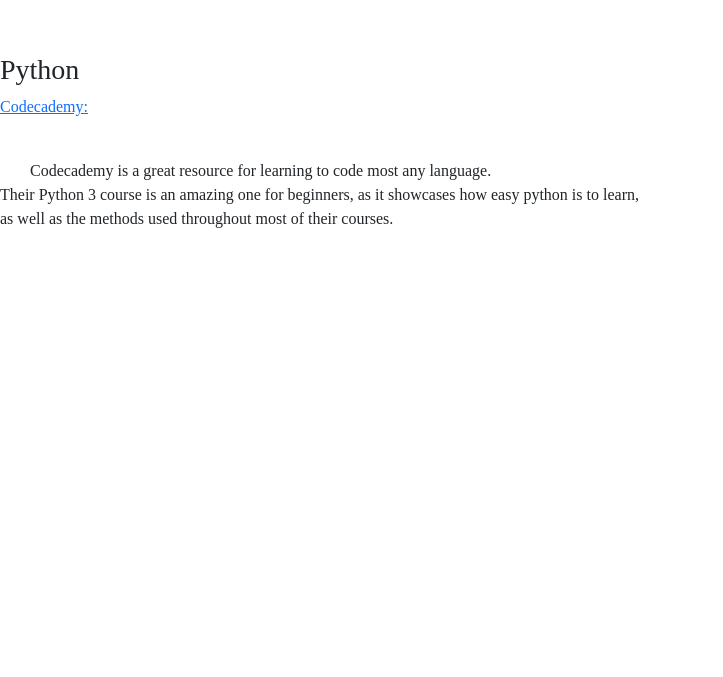
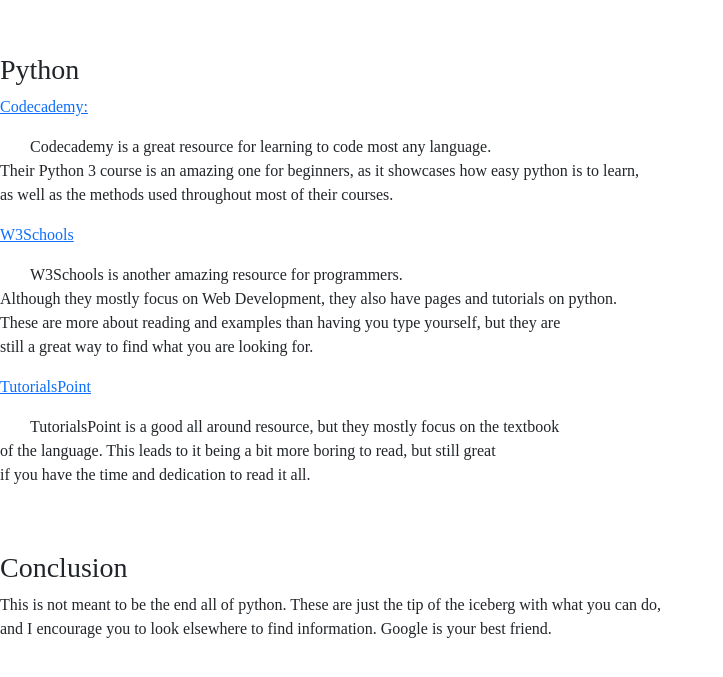
Before and after one commit to tryhardsnipehrd/tryhardsnipehrd.github.io, a plain HTML site: page ProgrammerResources/Amid.html in a window 1280 px wide. Shown: the part 97-774 px from the top of the page, without its empty margins (0-723 px from the left). Drawn offline with nearby package versions, Linux system fonts and the light colour scheme.

Commit message:
Update Amid.html

```diff
--- a/ProgrammerResources/Amid.html
+++ b/ProgrammerResources/Amid.html
@@ -14,14 +14,38 @@
         <br><br>
         <div class="amid-python">
             <h3>Python</h3>
-            <p><a href="https://www.codecademy.com/learn/learn-python-3">Codecademy:</a></p><br>
-            <p class="resource-indent">
-                Codecademy is a great resource for learning to code most any language.<br>
-                Their Python 3 course is an amazing one for beginners, as it showcases how easy python is to learn, <br>
-                as well as the methods used throughout most of their courses.
-            </p>
+            <div>
+                <p><a href="https://www.codecademy.com/learn/learn-python-3">Codecademy:</a></p>
+                <p class="resource-indent">
+                    Codecademy is a great resource for learning to code most any language.<br>
+                    Their Python 3 course is an amazing one for beginners, as it showcases how easy python is to learn, <br>
+                    as well as the methods used throughout most of their courses.
+                </p>
+            </div>
+            <div>
+                <p><a href="https://www.w3schools.com/python/default.asp">W3Schools</a></p>
+                <p class="resource-indent">
+                    W3Schools is another amazing resource for programmers.<br>
+                    Although they mostly focus on Web Development, they also have pages and tutorials on python. <br>
+                    These are more about reading and examples than having you type yourself, but they are <br>
+                    still a great way to find what you are looking for.
+                </p>
+            </div>
+            <div>
+                <p><a href="https://www.tutorialspoint.com/python/index.htm">TutorialsPoint</a></p>
+                <p class="resource-indent">
+                    TutorialsPoint is a good all around resource, but they mostly focus on the textbook <br>
+                    of the language. This leads to it being a bit more boring to read, but still great <br>
+                    if you have the time and dedication to read it all.
+                </p>
+            </div>
         </div>
-
+        <br><br>
+        <h3>Conclusion</h3>
+        <p>
+            This is not meant to be the end all of python. These are just the tip of the iceberg with what you can do, <br>
+            and I encourage you to look elsewhere to find information. Google is your best friend.
+        </p>
         <!-- This needs to be last in body -->
 		<script src="https://cdn.jsdelivr.net/npm/bootstrap@5.0.0-beta2/dist/js/bootstrap.bundle.min.js" integrity="sha384-b5kHyXgcpbZJO/tY9Ul7kGkf1S0CWuKcCD38l8YkeH8z8QjE0GmW1gYU5S9FOnJ0" crossorigin="anonymous"></script>
     </body>
```
